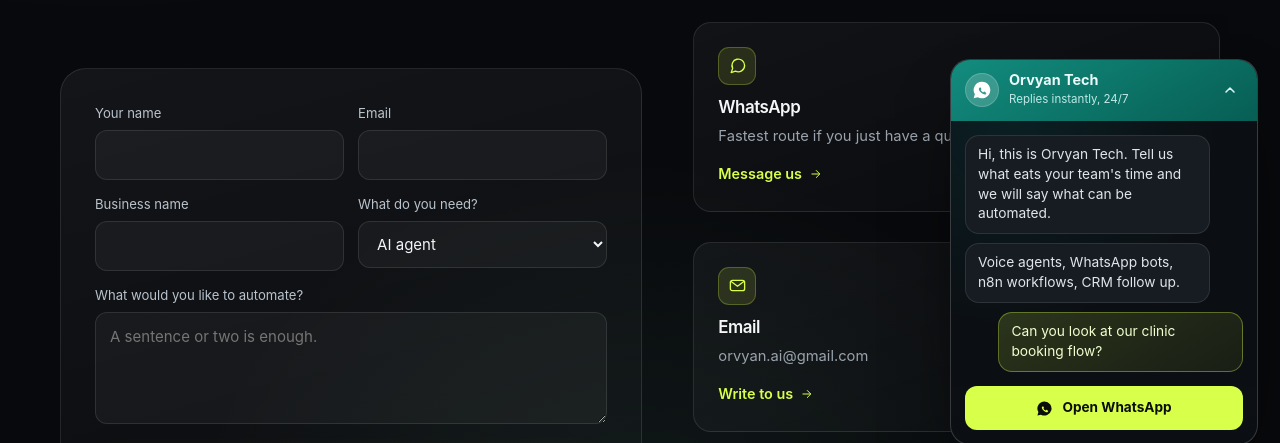
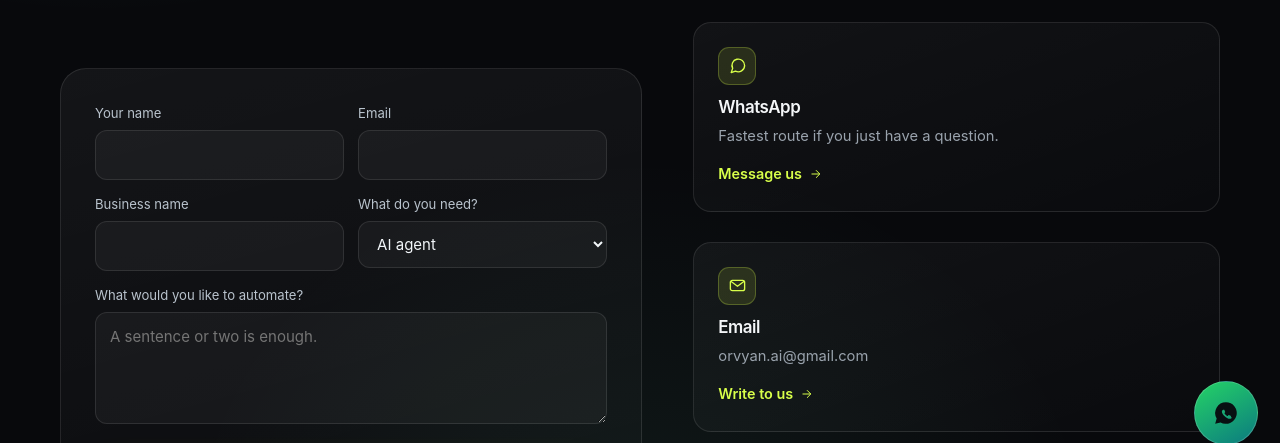
Before and after one commit to Azim-Hashmi00/orvyan-tech-website, a plain HTML site: page contact.html in a window 1280 px wide. Shown: the part 333-776 px from the top of the page. Drawn offline with Linux system fonts and the light colour scheme.

Commit message:
WhatsApp dock: stay collapsed until opened, and remember the choice
The dock reopened by itself on every page load, and on mobile a timer
collapsed it after 4 seconds and then it popped back on the next page.
It now starts as the round button, has no timers, and stores the visitor's
open or closed choice in localStorage so it stays where they left it.

```diff
--- a/assets/js/site.js
+++ b/assets/js/site.js
@@ -88,15 +88,29 @@
   }
 })();
 
-/* docked WhatsApp window: starts open, collapses to a round button */
+/* docked WhatsApp window: a round button until the visitor opens it.
+   No timers, and the choice is remembered across pages. */
 (function(){
   var dock = document.getElementById('waDock');
   if (!dock) return;
+  var KEY = 'ot-wa-dock';
   var minBtn = dock.querySelector('.wa-min');
-  function collapse(){ dock.classList.add('min'); }
-  function expand(){ dock.classList.remove('min'); }
-  minBtn && minBtn.addEventListener('click', function(e){ e.stopPropagation(); collapse(); });
+  function remember(v){ try { localStorage.setItem(KEY, v); } catch(e){} }
+  function collapse(){ dock.classList.add('min'); remember('min'); }
+  function expand(){ dock.classList.remove('min'); remember('open'); }
+
+  var saved = null;
+  try { saved = localStorage.getItem(KEY); } catch(e){}
+  if (saved === 'open') expand(); else collapse();
+
+  if (minBtn) {
+    minBtn.addEventListener('click', function(e){ e.stopPropagation(); collapse(); });
+  }
   dock.addEventListener('click', function(){ if (dock.classList.contains('min')) expand(); });
-  dock.addEventListener('keydown', function(e){ if (e.key === 'Enter' || e.key === ' ') expand(); });
-  if (window.matchMedia('(max-width:760px)').matches) setTimeout(collapse, 4200);
+  dock.addEventListener('keydown', function(e){
+    if (e.key === 'Enter' || e.key === ' ') {
+      e.preventDefault();
+      if (dock.classList.contains('min')) expand();
+    }
+  });
 })();
--- a/contact.html
+++ b/contact.html
@@ -126,7 +126,7 @@ gtag('js',new Date());gtag('config','G-GD2M58Q7JF');
     </div>
   </div>
 </footer>
-<aside class="wa-dock" id="waDock" aria-label="Chat with Orvyan Tech on WhatsApp">
+<aside class="wa-dock min" id="waDock" aria-label="Chat with Orvyan Tech on WhatsApp">
   <div class="wa-head">
     <span class="wa-ava"><svg viewBox="0 0 24 24" fill="currentColor" aria-hidden="true"><path d="M12 2a10 10 0 0 0-8.6 15.1L2 22l5-1.3A10 10 0 1 0 12 2Zm5.5 14.1c-.2.6-1.2 1.2-1.7 1.2-.5.1-1 .1-1.6-.1a11 11 0 0 1-4.4-3.1c-1-1.2-1.6-2.4-1.6-3.2 0-.7.4-1.4.8-1.7.2-.2.4-.2.6-.2h.5c.2 0 .3 0 .5.4l.6 1.5c.1.2 0 .4-.1.5l-.4.5c-.1.2-.2.3 0 .5.4.7 1.5 1.9 2.4 2.3.2.1.4.1.5 0l.6-.7c.1-.2.3-.2.5-.1l1.5.7c.2.1.4.2.4.4 0 .1 0 .5-.1.9Z"/></svg></span>
     <div><strong>Orvyan Tech</strong><small>Replies instantly, 24/7</small></div>
```
Also changed, not shown: faq.html (+1 -1 lines), how-it-works.html (+1 -1 lines), index.html (+1 -1 lines), industries.html (+1 -1 lines), pricing.html (+1 -1 lines), privacy-policy.html (+1 -1 lines), services.html (+1 -1 lines), terms-of-service.html (+1 -1 lines), 1 other file.
